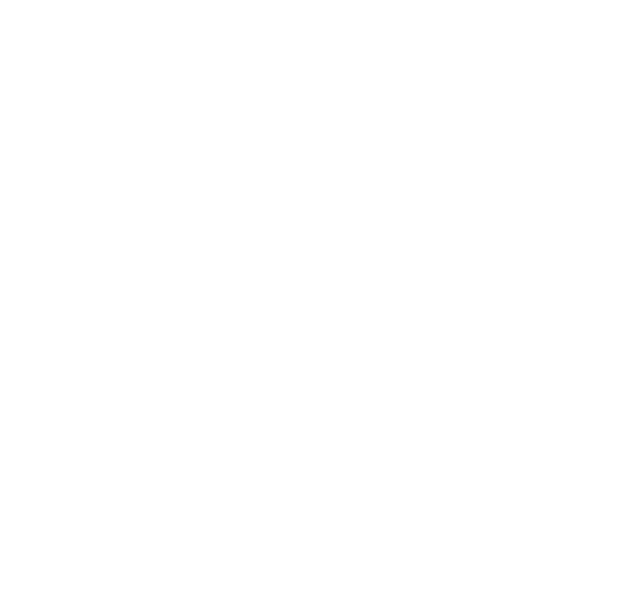
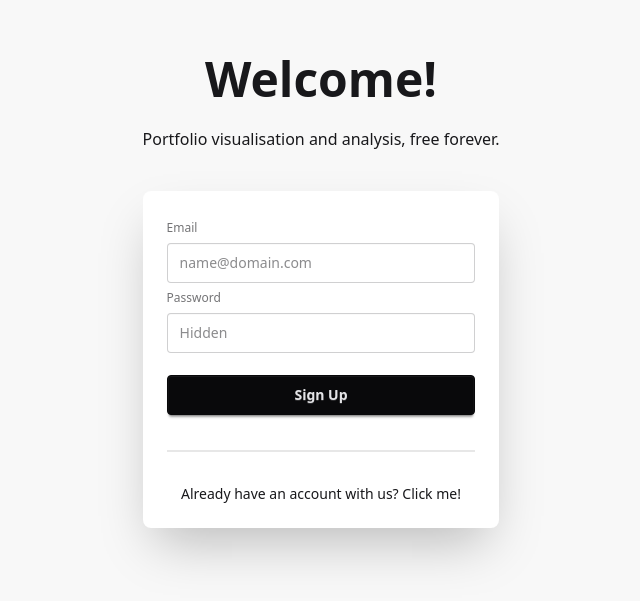
Before and after one commit to Dakkabi/Portfolio-Visualiser, a React (Vite) app in the folder frontend/: page /signup in a window 1280 px wide. Shown: the part 109-710 px from the top of the page, without its empty margins (319-959 px from the left). Built offline with nearby package versions, Linux system fonts and the light colour scheme.

Commit message:
#7 Implement AuthForm component, with specified props

```diff
--- a/frontend/src/pages/Login.tsx
+++ b/frontend/src/pages/Login.tsx
@@ -0,0 +1,14 @@
+import AuthForm from "../components/auth/AuthForm.tsx"
+
+function Login() {
+    return (
+        <AuthForm
+            titleText="Welcome Back!"
+            btnText="Login"
+            redirectText="Don't have an account with us? Click me!"
+            redirectPath="/signup"
+        />
+    )
+}
+
+export default Login;
--- a/frontend/src/pages/SignUp.tsx
+++ b/frontend/src/pages/SignUp.tsx
@@ -1,6 +1,14 @@
+import AuthForm from "../components/auth/AuthForm.tsx";
 
 function SignUp() {
-
+    return (
+        <AuthForm
+            titleText="Welcome!"
+            btnText="Sign Up"
+            redirectText="Already have an account with us? Click me!"
+            redirectPath="/login"
+        />
+    )
 }
 
 export default SignUp;
```
